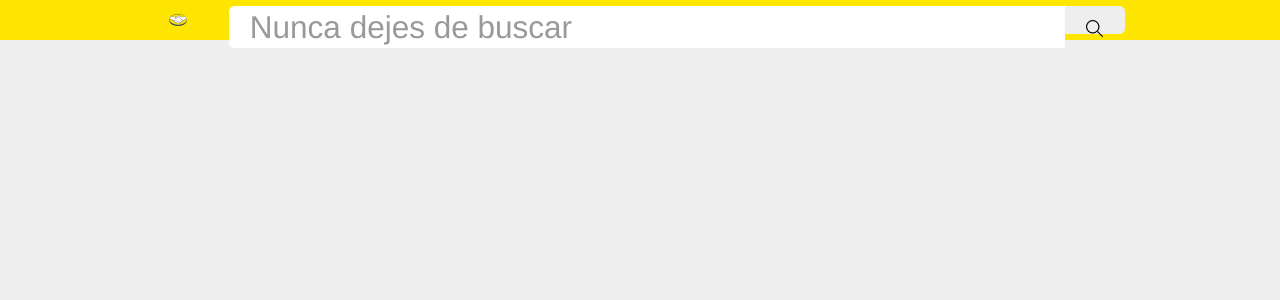
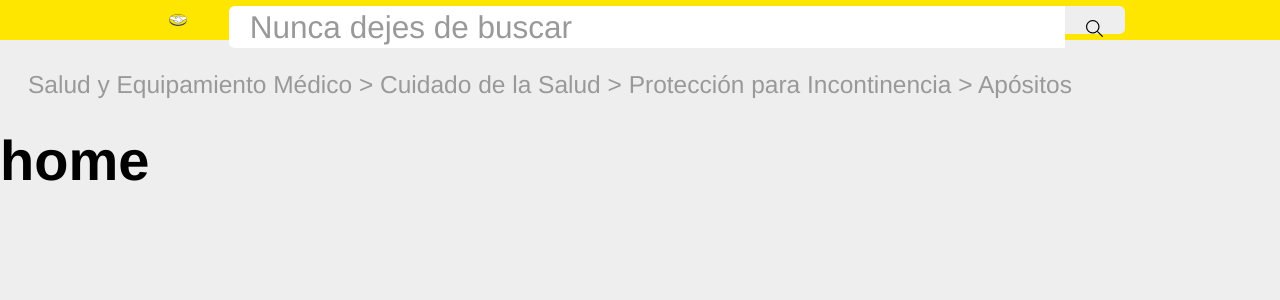
Before and after one commit to Vizoni/meli-test-front, a React (Vite) app: page / in a window 1280 px wide. Shown: the top 300 px of the page. Built offline with nearby package versions, Linux system fonts and the light colour scheme.

Commit message:
mocked breadcrum component

```diff
--- /dev/null
+++ b/src/components/BreadCrumb/index.tsx
@@ -0,0 +1,23 @@
+import { Container } from "./styled";
+
+function BreadCrumb({ categoriesArray }) {
+	function formatBreadCrumb() {
+		let finalHTML = "";
+		categoriesArray.forEach((categories: Category, index: number) => {
+			if (index == categoriesArray.length - 1) {
+				finalHTML += categories.name;
+			} else {
+				finalHTML += categories.name + " > ";
+			}
+		});
+		return <span>{finalHTML}</span>;
+	}
+	return <Container>{formatBreadCrumb()}</Container>;
+}
+
+type Category = {
+	id: String;
+	name: String;
+};
+
+export default BreadCrumb;
--- /dev/null
+++ b/src/components/BreadCrumb/styled.tsx
@@ -0,0 +1,10 @@
+import styled from "styled-components";
+
+export const Container = styled.div`
+	margin: 1rem;
+
+	span {
+		color: var(--grey);
+		font-size: var(--small);
+	}
+`;
--- a/src/pages/HomePage.tsx
+++ b/src/pages/HomePage.tsx
@@ -1,5 +1,29 @@
+import BreadCrumb from "./../components/BreadCrumb";
 function HomePage() {
-	return <></>;
+	const categoryList = [
+		{
+			id: "MLA409431",
+			name: "Salud y Equipamiento Médico",
+		},
+		{
+			id: "MLA5395",
+			name: "Cuidado de la Salud",
+		},
+		{
+			id: "MLA455040",
+			name: "Protección para Incontinencia",
+		},
+		{
+			id: "MLA455050",
+			name: "Apósitos",
+		},
+	];
+	return (
+		<>
+			<BreadCrumb categoriesArray={categoryList} />
+			<h1>home</h1>
+		</>
+	);
 }
 
 export default HomePage;
```
